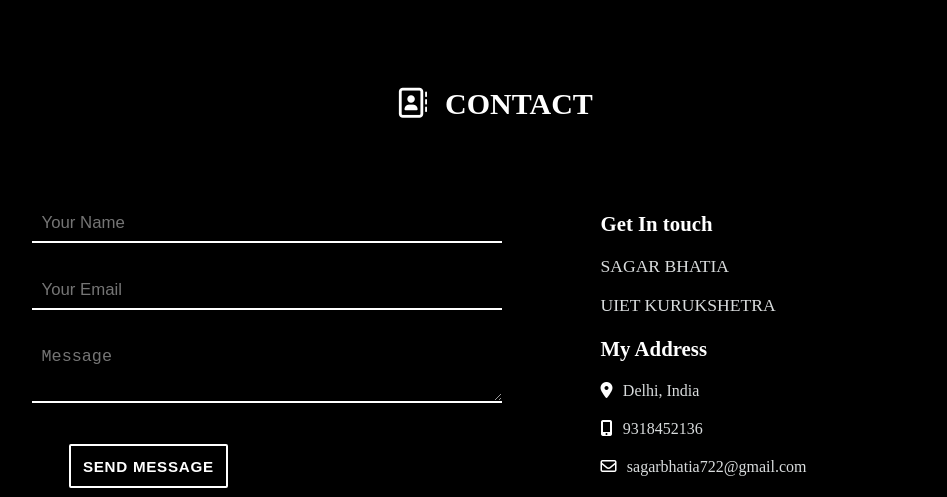
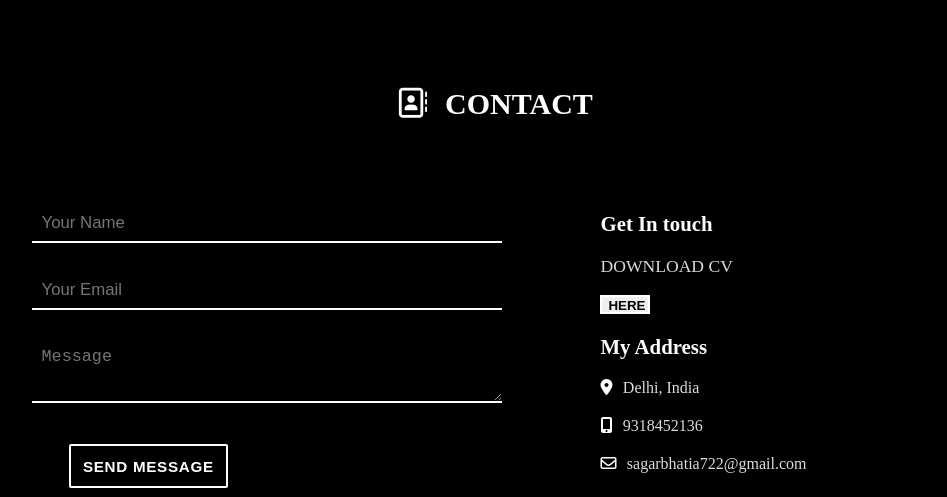
Before and after one commit to ragasxx/portfolio, a plain HTML site: page index.html in a window 1280 px wide. Shown: the part 3543-4040 px from the top of the page, without its empty margins (139-1086 px from the left). Drawn offline with Linux system fonts and the light colour scheme.

Commit message:
download cv

```diff
--- a/index.html
+++ b/index.html
@@ -47,7 +47,10 @@
       <div class="name-container">
         <div class="text-center">
           <h1 id="my-name">SAGAR</h1>
+
+
         </div>
+
       </div>
     </header>
 
@@ -292,9 +295,9 @@
           <div id="my-details-container">
 
             <h3> Get In touch </h3>
-            <p> SAGAR BHATIA </p>
-            <p> UIET KURUKSHETRA</p>
 
+            <p>DOWNLOAD CV</p>
+             <button id="btn-cv"><a href="/docs/RESUME4.pdf" download="RESUME4">HERE</a></button>
             <h3> My Address </h3>
             <div class="my-details-info-container">
                 <i class="fas fa-map-marker-alt"></i>
--- a/style.css
+++ b/style.css
@@ -475,6 +475,17 @@ textarea {
   margin-top: 40px;
 }
 
+#btn-cv {
+  width: 12%;
+  height: 6%;
+  border: 2px solid white;
+}
+#btn-cv a {
+  text-decoration: none;
+  color: black;
+  font-weight: 600;
+}
+
 /* media queries */
 
 @media screen and (max-width: 600px) {
```
Also changed, not shown: 1 other file.
